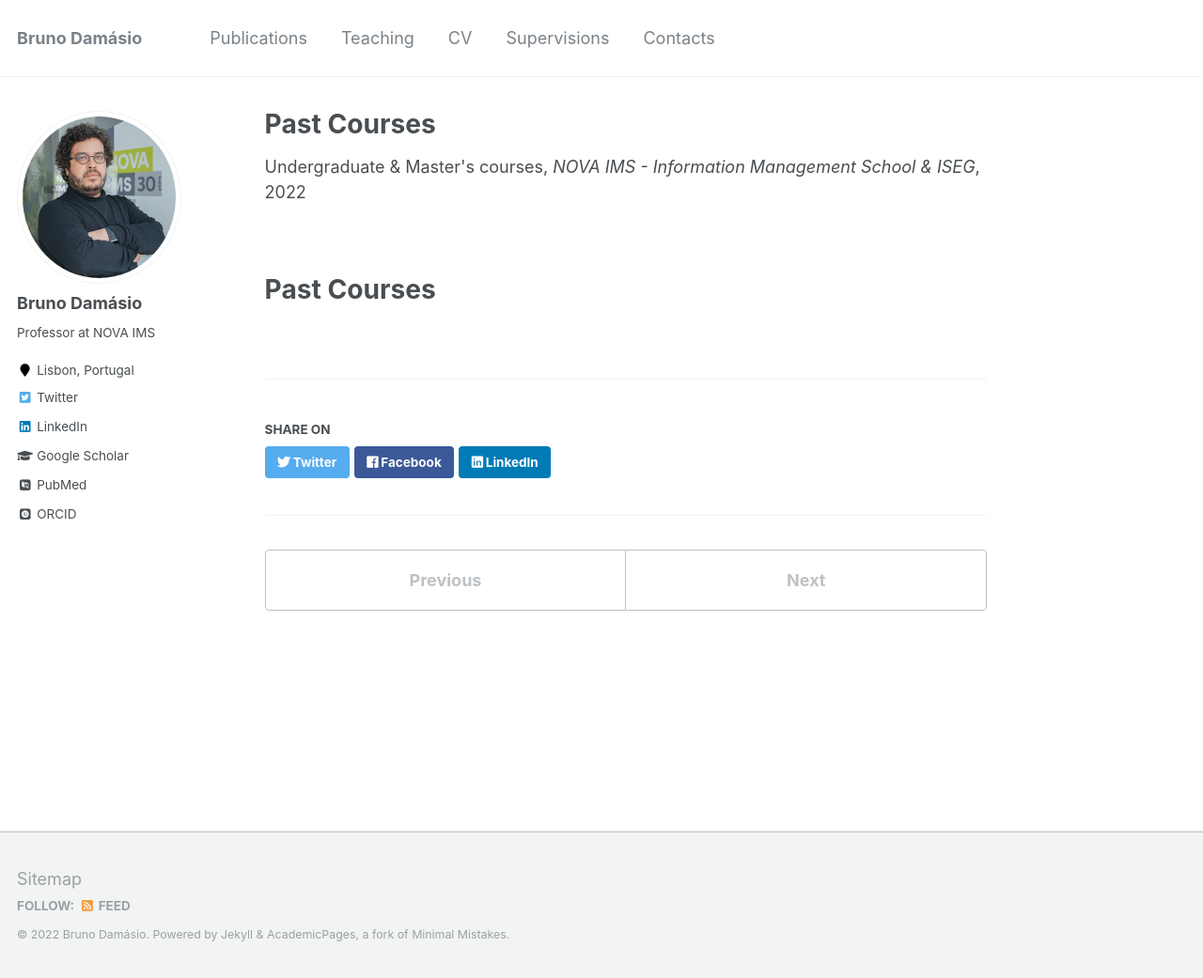
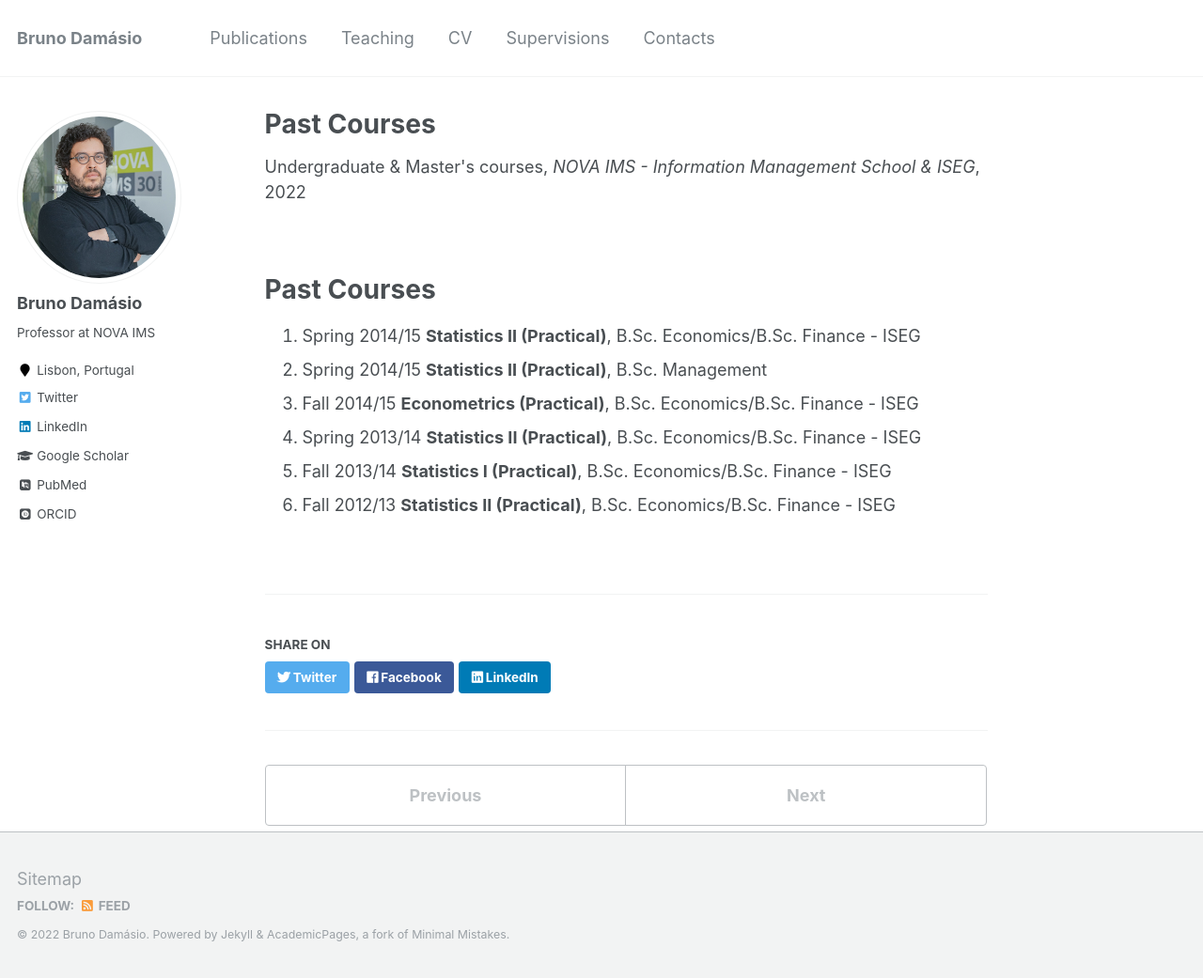
Before and after one commit to damasiob/damasiob.github.io, a Jekyll site: the page built from _teaching/past_courses.md, in a window 1280 px wide and 1041 px high. Shown: the whole window at 94% size. Built offline with Jekyll 4.4.1, drawn with Linux system fonts in a browser that asks for light colours; some web fonts are replaced.

Commit message:
Update past_courses.md

```diff
--- a/_teaching/past_courses.md
+++ b/_teaching/past_courses.md
@@ -12,3 +12,10 @@ location: "Lisbon, Portugal"
 
 Past Courses
 ======
+
+  1. Spring 2014/15 **Statistics II (Practical)**, B.Sc. Economics/B.Sc. Finance - ISEG
+  2. Spring 2014/15 **Statistics II (Practical)**, B.Sc. Management
+  3. Fall 2014/15 **Econometrics (Practical)**, B.Sc. Economics/B.Sc. Finance - ISEG
+  4. Spring 2013/14 **Statistics II (Practical)**, B.Sc. Economics/B.Sc. Finance - ISEG
+  5. Fall 2013/14 **Statistics I (Practical)**, B.Sc. Economics/B.Sc. Finance - ISEG
+  6. Fall 2012/13 **Statistics II (Practical)**, B.Sc. Economics/B.Sc. Finance - ISEG
```
